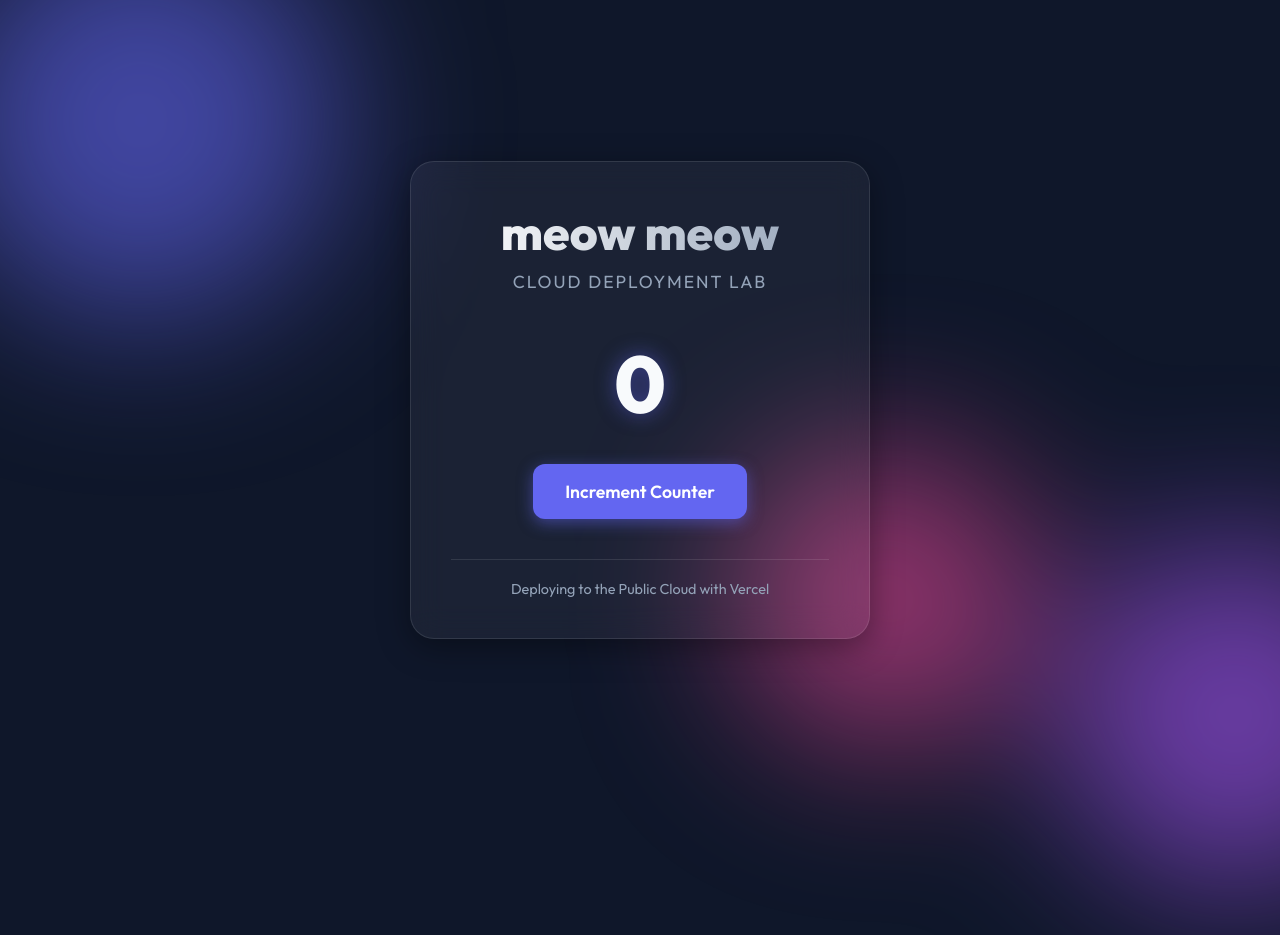
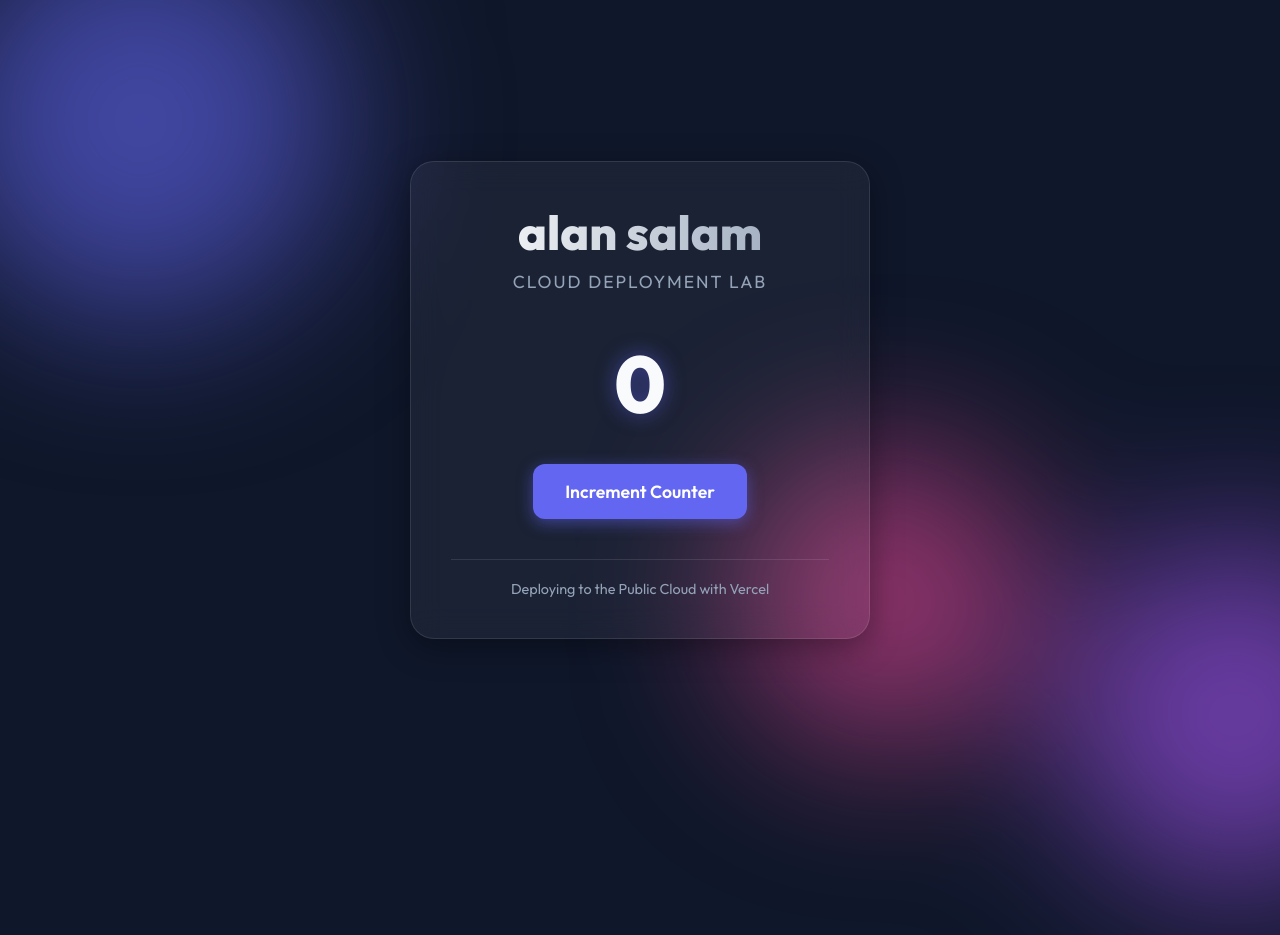
Before and after one commit to salarsulaiman20/lab4, a website: page index.html in a window 1280 px wide. Shown: the top 935 px of the page. Drawn offline with Linux system fonts and the light colour scheme.

Commit message:
added my name

```diff
--- a/index.html
+++ b/index.html
@@ -22,7 +22,7 @@
     <main class="container">
         <section class="glass-card">
             <header>
-                <h1 id="user-name">meow meow</h1>
+                <h1 id="user-name">alan salam</h1>
                 <p class="subtitle">Cloud Deployment Lab</p>
             </header>
 
```
